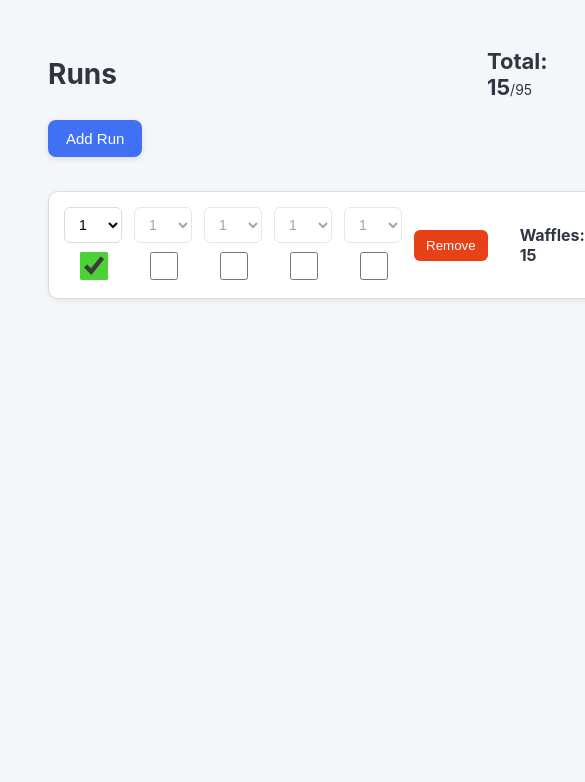
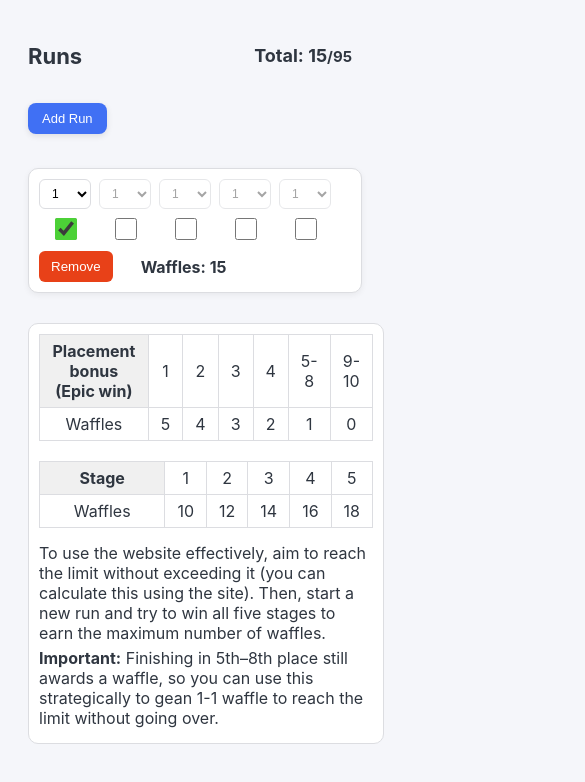
Before and after one commit to Trixep/BrawlStarsWaffles, a plain HTML site: page index.html in a window 390 px wide. Both pictures are taken after a click on the button "Add Run". Shown: the whole page, 585 px wide, since content can reach past the window. Drawn offline with Linux system fonts and the light colour scheme.

Commit message:
mobile support and info section

```diff
--- a/index.html
+++ b/index.html
@@ -25,19 +25,32 @@
         align-items: flex-start;
       }
 
+      /* Header */
       .header {
         display: flex;
         align-items: center;
         justify-content: space-between;
-        width: fit-content;
+        width: 100%;
         margin-bottom: 20px;
+        position: relative;
       }
 
-      h1 {
-        font-size: 28px;
-        margin: 0;
+      /* Global Points Counter: starts at 50%, but adjusts if necessary */
+      #globalPoints {
+        position: absolute;
+        left: 50%;
+        transform: translateX(-50%);
+        font-size: 22px;
+        font-weight: bold;
+        white-space: nowrap;
+        transition: all 0.2s ease;
       }
 
+      #globalPoints.over {
+        color: var(--error-color);
+      }
+
+      /* Runs & Add Button */
       #addRun {
         background: var(--accent);
         color: white;
@@ -91,24 +104,92 @@
         accent-color: var(--checkbox-color);
       }
 
-      .points {
+      .waffles {
         font-weight: bold;
         margin-left: 20px;
       }
 
-      #globalPoints {
-        font-size: 22px;
-        font-weight: bold;
-        padding-left: 370px;
+      #infoSection {
+        margin-top: 30px;
+        width: 100%;
+        max-width: 800px;
+        padding: 15px;
+        border: 1px solid var(--border);
+        border-radius: 10px;
+        background: var(--card-bg);
       }
 
-      #globalPoints small {
-        font-size: 14px;
-        font-weight: normal;
+      table {
+        border-collapse: collapse;
+        margin-bottom: 15px;
+        width: 100%;
       }
 
-      #globalPoints.over {
-        color: var(--error-color);
+      th {
+        width: 150px;
+      }
+
+      th,
+      td {
+        border: 1px solid var(--border);
+        padding: 10px 25px;
+        text-align: center;
+      }
+
+      th {
+        background: #f0f0f0;
+      }
+
+      p {
+        margin: 5px 0;
+      }
+
+      /* Mobile Support */
+      @media (max-width: 768px) {
+        body {
+          padding: 20px;
+        }
+
+        h1 {
+          font-size: 22px;
+        }
+
+        #addRun {
+          padding: 8px 14px;
+          font-size: 13px;
+        }
+
+        .run {
+          padding: 10px;
+          gap: 8px;
+          flex-wrap: wrap;
+        }
+
+        select {
+          padding: 6px 8px;
+          font-size: 12px;
+        }
+
+        input[type="checkbox"] {
+          width: 22px;
+          height: 22px;
+        }
+
+        #globalPoints {
+          font-size: 18px;
+          left: auto;
+          right: 10px; /* shifts to avoid blocking on small screens */
+          transform: none;
+        }
+
+        #infoSection {
+          padding: 10px;
+        }
+
+        th,
+        td {
+          padding: 6px 12px;
+        }
       }
     </style>
   </head>
@@ -120,6 +201,57 @@
     <button id="addRun">Add Run</button>
 
     <div id="runsContainer"></div>
+
+    <div id="infoSection">
+      <table>
+        <tr>
+          <th>Placement bonus (Epic win)</th>
+          <td>1</td>
+          <td>2</td>
+          <td>3</td>
+          <td>4</td>
+          <td>5-8</td>
+          <td>9-10</td>
+        </tr>
+        <tr>
+          <td>Waffles</td>
+          <td>5</td>
+          <td>4</td>
+          <td>3</td>
+          <td>2</td>
+          <td>1</td>
+          <td>0</td>
+        </tr>
+      </table>
+      <table style="margin-top: 20px">
+        <tr>
+          <th>Stage</th>
+          <td>1</td>
+          <td>2</td>
+          <td>3</td>
+          <td>4</td>
+          <td>5</td>
+        </tr>
+        <tr>
+          <td>Waffles</td>
+          <td>10</td>
+          <td>12</td>
+          <td>14</td>
+          <td>16</td>
+          <td>18</td>
+        </tr>
+      </table>
+      <p>
+        To use the website effectively, aim to reach the limit without exceeding
+        it (you can calculate this using the site). Then, start a new run and
+        try to win all five stages to earn the maximum number of waffles.
+      </p>
+      <p>
+        <strong>Important:</strong> Finishing in 5th–8th place still awards a
+        waffle, so you can use this strategically to gean 1-1 waffle to reach
+        the limit without going over.
+      </p>
+    </div>
 
     <script>
       const container = document.getElementById("runsContainer");
@@ -162,11 +294,11 @@
           toggleOne.checked = !dd.disabled;
           toggleOne.onchange = () => {
             dd.disabled = !toggleOne.checked;
-            updateAllPoints();
+            updateAllWaffles();
           };
           wrapper.appendChild(toggleOne);
 
-          dd.onchange = updateAllPoints;
+          dd.onchange = updateAllWaffles;
           dropdowns.push(dd);
           row.appendChild(wrapper);
         }
@@ -184,24 +316,24 @@
         });
         removeBtn.onclick = () => {
           row.remove();
-          updateAllPoints();
+          updateAllWaffles();
         };
         row.appendChild(removeBtn);
 
-        const pointsCounter = document.createElement("div");
-        pointsCounter.className = "points";
-        pointsCounter.textContent = "Waffles: 0";
-        row.appendChild(pointsCounter);
+        const wafflesCounter = document.createElement("div");
+        wafflesCounter.className = "waffles";
+        wafflesCounter.textContent = "Waffles: 0";
+        row.appendChild(wafflesCounter);
 
         container.appendChild(row);
-        updateAllPoints();
+        updateAllWaffles();
       }
 
-      function updateAllPoints() {
+      function updateAllWaffles() {
         let grandTotal = 0;
         const runs = container.querySelectorAll(".run");
         runs.forEach((r) => {
-          const pointsDiv = r.querySelector(".points");
+          const wafflesDiv = r.querySelector(".waffles");
           const dropdowns = Array.from(r.querySelectorAll("select"));
           let runTotal = 0;
           dropdowns.forEach((dd, idx) => {
@@ -211,7 +343,7 @@
               runTotal += base + valuePoints[placement - 1];
             }
           });
-          pointsDiv.textContent = "Waffles: " + runTotal;
+          wafflesDiv.textContent = "Waffles: " + runTotal;
           grandTotal += runTotal;
         });
         globalPointsCounter.innerHTML =
```
